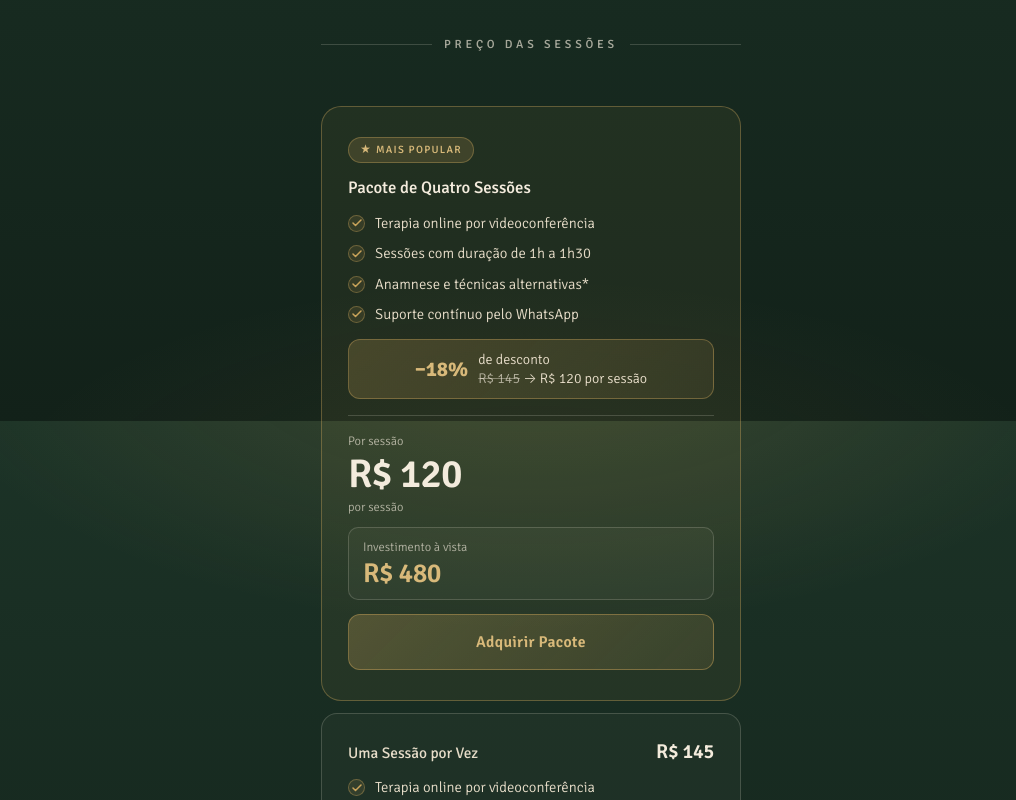
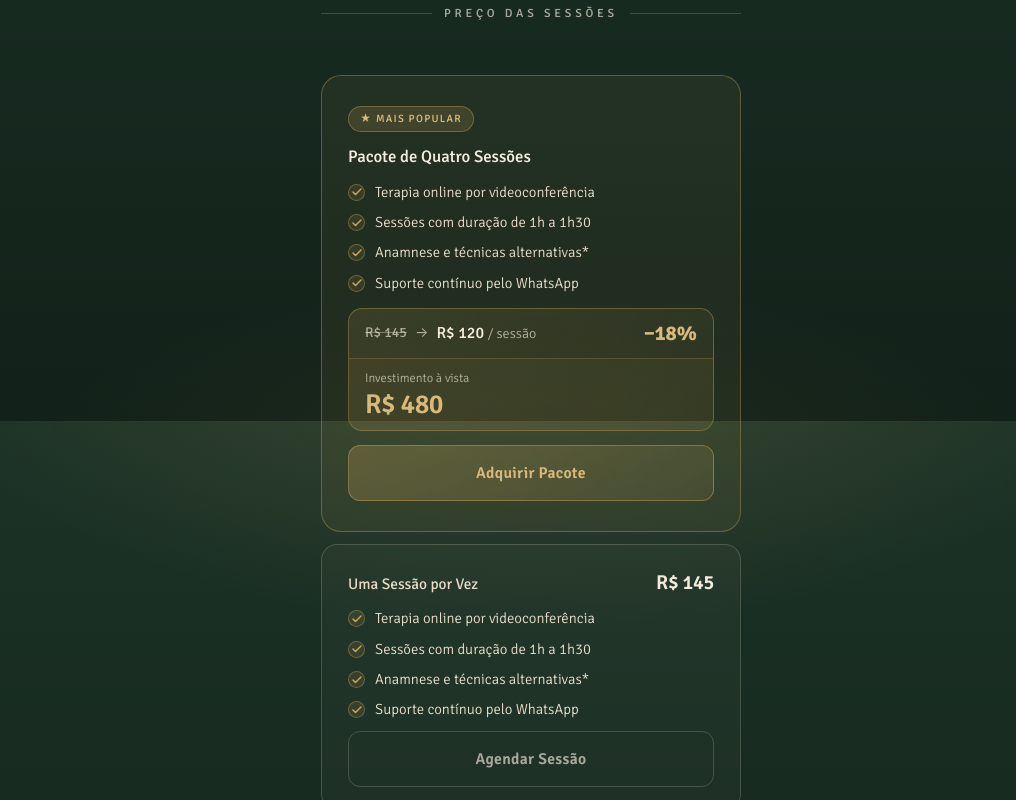
Before and after one commit to arcoirissantos/eftclub.com, an Eleventy site: page src/links.html in a window 1280 px wide. Shown: the part 3579-4379 px from the top of the page, without its empty margins (109-1125 px from the left). Built offline with nearby package versions, Linux system fonts and the light colour scheme; Eleventy itself is replaced by a stand-in of ours; files that its build step writes are made by us from their sources.

Commit message:
Fixes to problems section and price

```diff
--- a/src/links.html
+++ b/src/links.html
@@ -790,8 +790,9 @@
 
       .pattern-item {
         background: rgba(201, 163, 90, 0.1);
-        border-radius: 999px;
+        border-radius: 16px;
         padding: 9px 18px;
+        text-align: center;
       }
 
       .pattern-text {
@@ -1059,6 +1060,74 @@
         letter-spacing: -0.02em;
         line-height: 1.1;
         margin-top: 2px;
+      }
+
+      .pricing-unified {
+        background: linear-gradient(
+          135deg,
+          rgba(201, 163, 90, 0.14),
+          rgba(201, 163, 90, 0.06)
+        );
+        border: 1px solid rgba(201, 163, 90, 0.38);
+        border-radius: 14px;
+        overflow: hidden;
+      }
+
+      .pricing-unified-top {
+        display: flex;
+        align-items: center;
+        gap: 8px;
+        padding: 12px 16px;
+        flex-wrap: wrap;
+      }
+
+      .pricing-unified-top s {
+        font-size: clamp(0.8rem, 2.9vw, 0.88rem);
+        color: var(--cream-dim);
+        text-decoration-color: rgba(243, 235, 220, 0.4);
+      }
+
+      .pricing-unified-arrow {
+        font-size: clamp(0.8rem, 2.9vw, 0.88rem);
+        color: var(--cream-dim);
+      }
+
+      .pricing-unified-current {
+        flex: 1;
+        font-weight: 500;
+        font-size: clamp(0.92rem, 3.4vw, 1rem);
+        color: var(--cream);
+      }
+
+      .pricing-unified-current em {
+        font-style: normal;
+        font-weight: 300;
+        font-size: 0.88em;
+        color: var(--cream-dim);
+      }
+
+      .pricing-unified-bottom {
+        border-top: 1px solid rgba(201, 163, 90, 0.22);
+        padding: 10px 16px;
+        background: rgba(201, 163, 90, 0.05);
+        display: flex;
+        flex-direction: column;
+        gap: 2px;
+      }
+
+      .pricing-unified-vista-label {
+        font-size: clamp(0.72rem, 2.6vw, 0.78rem);
+        color: var(--cream-dim);
+        font-weight: 300;
+      }
+
+      .pricing-unified-vista-value {
+        font-family: 'Signika', sans-serif;
+        font-weight: 600;
+        font-size: clamp(1.4rem, 5.5vw, 1.7rem);
+        color: var(--gold-soft);
+        letter-spacing: -0.02em;
+        line-height: 1.1;
       }
 
       .pricing-btn {
@@ -1749,22 +1818,22 @@
 
         <ul class="patterns-list">
           <li class="pattern-item">
-            <span class="pattern-text">Ansiedade nos relacionamentos</span>
+            <span class="pattern-text">Ansiedade nos<br>relacionamentos</span>
           </li>
           <li class="pattern-item">
-            <span class="pattern-text">Medo de rejeição e abandono</span>
+            <span class="pattern-text">Medo de rejeição<br>e abandono</span>
           </li>
           <li class="pattern-item">
-            <span class="pattern-text">Dependência emocional</span>
+            <span class="pattern-text">Dependência<br>emocional</span>
           </li>
           <li class="pattern-item">
-            <span class="pattern-text">Necessidade de agradar</span>
+            <span class="pattern-text">Necessidade<br>de agradar</span>
           </li>
           <li class="pattern-item">
-            <span class="pattern-text">Se anula para não perder pessoas</span>
+            <span class="pattern-text">Se anula para<br>não perder pessoas</span>
           </li>
           <li class="pattern-item">
-            <span class="pattern-text">Repete padrões que machucam você</span>
+            <span class="pattern-text">Repete padrões<br>que machucam você</span>
           </li>
         </ul>
       </div>
@@ -1933,26 +2002,16 @@
             </li>
           </ul>
 
-          <div class="pricing-discount-strip">
-            <span class="pricing-discount-badge">−18%</span>
-            <span class="pricing-discount-text">
-              de desconto
-              <br />
+          <div class="pricing-unified">
+            <div class="pricing-unified-top">
               <s>R$ 145</s>
-              → R$ 120 por sessão
-            </span>
-          </div>
-
-          <div class="pricing-rule"></div>
-
-          <div class="pricing-price-block">
-            <span class="pricing-price-label">Por sessão</span>
-            <span class="pricing-price">R$ 120</span>
-            <span class="pricing-price-sub">por sessão</span>
-
-            <div class="pricing-price-vista">
-              <div class="pricing-price-vista-label">Investimento à vista</div>
-              <div class="pricing-price-vista-value">R$ 480</div>
+              <span class="pricing-unified-arrow">→</span>
+              <span class="pricing-unified-current">R$ 120 <em>/ sessão</em></span>
+              <span class="pricing-discount-badge">−18%</span>
+            </div>
+            <div class="pricing-unified-bottom">
+              <span class="pricing-unified-vista-label">Investimento à vista</span>
+              <span class="pricing-unified-vista-value">R$ 480</span>
             </div>
           </div>
 
```
